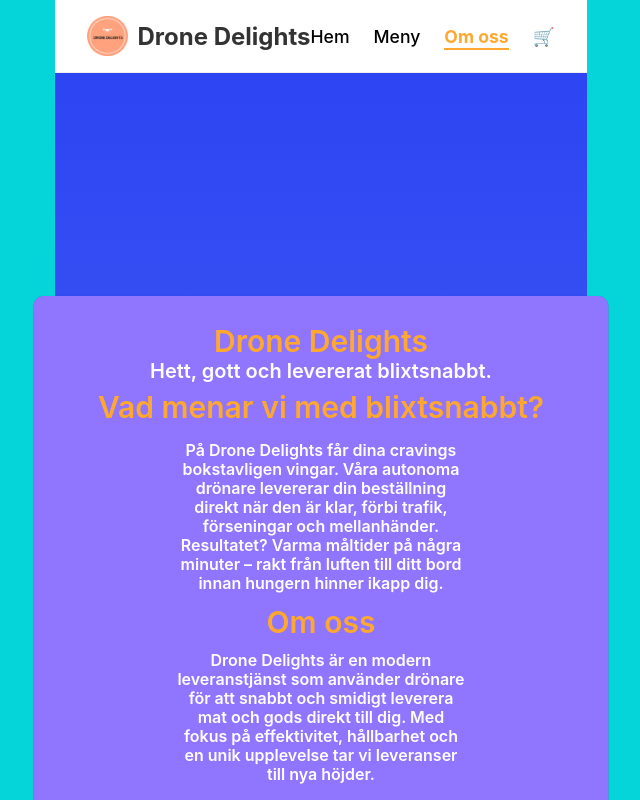
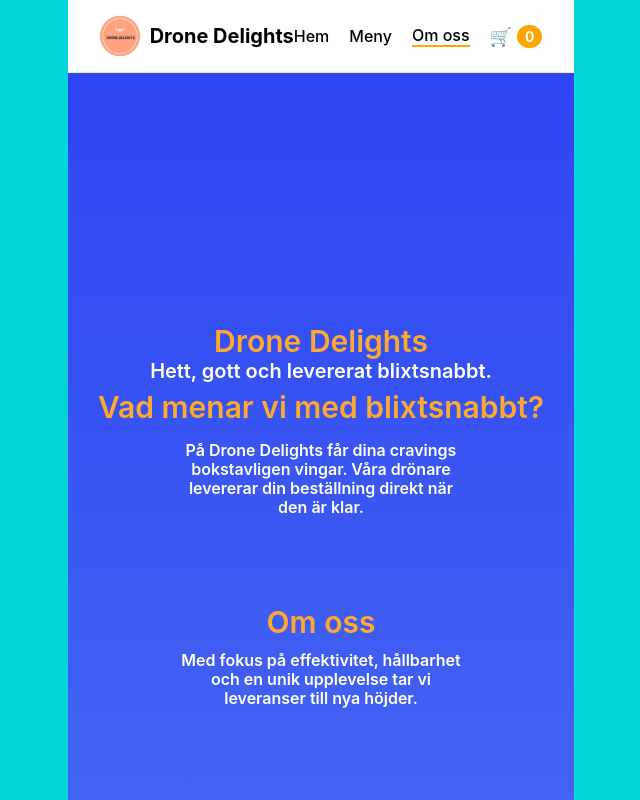
Before and after one commit to aleksanderlukic/slutuppgift, a React (Create React App) app: page /om-oss in a window 1280 px wide. Shown: the top 800 px of the page, without its empty margins (319-959 px from the left). Built offline with nearby package versions, Linux system fonts and the light colour scheme.

Commit message:
Ändringar

```diff
--- a/src/App.js
+++ b/src/App.js
@@ -1,14 +1,12 @@
 // src/App.js
 import React from "react";
 import { BrowserRouter as Router, Routes, Route } from "react-router-dom";
-
 import HomePage from "./pages/HomePage/Home";
 import OmOssPage from "./pages/OmossPage/OmOssPage";
 import MenuPage from "./pages/MenuPage/Menu";
 import CartPage from "./pages/CartPage/Cart";
 import CheckoutPage from "./pages/CheckoutPage/Checkout";
 import ThankYouPage from "./pages/ThankYouPage/ThankYouPage";
-
 import Navbar from "./Components/Navbar";
 import { CartProvider } from "./context/CardContext";
 
--- a/src/Components/Navbar.css
+++ b/src/Components/Navbar.css
@@ -1,4 +1,4 @@
-/* Navbar container */
+/* src/Components/Navbar.css */
 .navbar {
   display: flex;
   justify-content: space-between;
@@ -6,94 +6,59 @@
   padding: 1rem 2rem;
   background: white;
   border-bottom: 1px solid #eee;
-
   position: sticky;
   top: 0;
   z-index: 1000;
-  transition: box-shadow 0.3s ease;
-
-  width: 100%;
-  max-width: 1728px; /* 👈 samma bredd som dina sidor */
-  margin: 0 auto; /* centrerar */
 }
 
-.navbar.scrolled {
-  box-shadow: 0 2px 8px rgba(0, 0, 0, 0.15);
-}
-
-/* Vänster: logga + brand */
 .logo-link {
   display: flex;
   align-items: center;
-  gap: 10px;
   text-decoration: none;
-  cursor: pointer;
 }
 
 .logo {
   height: 40px;
+  margin-right: 10px;
 }
 
 .brand-name {
-  font-size: 1.5rem;
-  font-weight: 700;
-  color: #333;
+  font-size: 20px;
+  font-weight: bold;
+  color: black;
 }
 
-.logo-link:hover .brand-name {
-  color: #ffa82f;
-}
-
-/* Höger: länkar + kundvagn */
 .nav-right {
   display: flex;
   align-items: center;
-  gap: 1.5rem;
+  gap: 20px;
 }
 
-.nav-right a {
+.nav-link {
   text-decoration: none;
   color: black;
   font-weight: 500;
-  font-size: 1.1rem;
-  position: relative;
-  transition: color 0.2s ease;
-}
-
-.nav-right a:hover {
-  color: #ffa82f;
-}
-
-.nav-right a.active {
-  color: #ffa82f;
-  font-weight: 700;
-}
-
-.nav-right a.active::after {
-  content: "";
-  position: absolute;
-  left: 0;
-  bottom: -3px;
-  width: 100%;
-  height: 2px;
-  background: #ffa82f;
-}
-
-/* Badge för kundvagn */
-.cart-link {
-  font-size: 1.3rem;
-  font-weight: bold;
   position: relative;
 }
 
-.cart-badge {
-  position: absolute;
-  top: -5px;
-  right: -12px;
-  background: #ffa82f;
+.nav-link.active {
+  border-bottom: 2px solid orange;
+}
+
+.cart-link {
+  display: flex;
+  align-items: center;
+  gap: 5px;
+  font-size: 18px;
+  font-weight: bold;
+  color: black;
+  text-decoration: none;
+}
+
+.cart-count {
+  background: orange;
   color: white;
-  font-size: 0.8rem;
-  font-weight: bold;
-  padding: 2px 6px;
   border-radius: 50%;
+  padding: 3px 8px;
+  font-size: 14px;
 }
--- a/src/Components/Navbar.jsx
+++ b/src/Components/Navbar.jsx
@@ -1,41 +1,35 @@
 // src/Components/Navbar.jsx
-import React, { useState, useEffect } from "react";
-import { NavLink, Link } from "react-router-dom";
+import React from "react";
+import { Link, NavLink } from "react-router-dom";
+import { useCart } from "../context/CardContext";
 import "./Navbar.css";
-import Logo from "../assets/logo.png"; // 👈 rätt sökväg
+import logo from "../assets/logo.png";
 
-const Navbar = ({ cartItems = [] }) => {
-  const [scrolled, setScrolled] = useState(false);
-
-  useEffect(() => {
-    const handleScroll = () => {
-      setScrolled(window.scrollY > 0);
-    };
-    window.addEventListener("scroll", handleScroll);
-    return () => window.removeEventListener("scroll", handleScroll);
-  }, []);
-
-  const cartCount = cartItems.length;
+const Navbar = () => {
+  const { cart } = useCart();
+  const totalItems = cart.reduce((sum, item) => sum + item.quantity, 0);
 
   return (
-    <nav className={`navbar ${scrolled ? "scrolled" : ""}`}>
-      {/* ✅ Vänster: logga + namn */}
-      <Link to="/" className="logo-link">
-        <img src={Logo} alt="Drone Delights Logo" className="logo" />
-        <span className="brand-name">Drone Delights</span>
-      </Link>
-
-      {/* ✅ Höger: länkar + kundvagn */}
+    <nav className="navbar">
+      <div className="nav-left">
+        <Link to="/" className="logo-link">
+          <img src={logo} alt="Logo" className="logo" />
+          <span className="brand-name">Drone Delights</span>
+        </Link>
+      </div>
       <div className="nav-right">
-        <NavLink to="/" end>
+        <NavLink to="/" className="nav-link">
           Hem
         </NavLink>
-        <NavLink to="/menu">Meny</NavLink>
-        <NavLink to="/om-oss">Om oss</NavLink>
-        <NavLink to="/cart" className="cart-link">
-          🛒
-          {cartCount > 0 && <span className="cart-badge">{cartCount}</span>}
+        <NavLink to="/menu" className="nav-link">
+          Meny
         </NavLink>
+        <NavLink to="/om-oss" className="nav-link">
+          Om oss
+        </NavLink>
+        <Link to="/cart" className="cart-link">
+          🛒 <span className="cart-count">{totalItems}</span>
+        </Link>
       </div>
     </nav>
   );
--- a/src/pages/HomePage/Home.jsx
+++ b/src/pages/HomePage/Home.jsx
@@ -1,3 +1,4 @@
+// src/pages/HomePage/Home.jsx
 import React from "react";
 import { Link } from "react-router-dom";
 import Card from "../../Components/Card";
@@ -6,11 +7,9 @@
 export default function Home() {
   return (
     <div className="home-page">
-
       <h1 className="hero-title">Drone Delights</h1>
       <p className="hero-subtitle">Hett, gott och levererat blixtsnabbt.</p>
 
-      {/* Navigationsknappar */}
       <div className="home-buttons">
         <Link to="/menu">
           <button className="menu-btn">Visa Meny</button>
@@ -26,26 +25,24 @@
         <Card
           imgSrc="/images/chicken-wings.png"
           title="Chicken Wings"
-          description="Krispiga och smakrika kycklingvingar, perfekt kryddade och tillagade för att smälta i munnen."
+          description="Krispiga kycklingvingar, perfekt kryddade."
         />
         <Card
           imgSrc="/images/coffee.png"
           title="Freshed Coffee"
-          description="Doften av nybryggt kaffe med fyllig smak, en klassiker som förgyller varje måltid."
+          description="Doften av nybryggt kaffe med fyllig smak."
         />
         <Card
           imgSrc="/images/burger.png"
           title="Classic Burger"
-          description="En saftig burgare med noggrant utvalda råvaror, fräscha tillbehör och nygrillat bröd."
+          description="En saftig burgare med fräscha tillbehör."
         />
         <Card
           imgSrc="/images/asian-crisps.png"
           title="Asian Rice Crisp"
-          description="Lätta och frasiga rischips med en touch av Asien, ett krispigt tillbehör som alltid uppskattas."
+          description="Frasiga rischips med en touch av Asien."
         />
       </div>
-
-
     </div>
   );
 }
--- a/src/pages/OmossPage/OmOssPage.jsx
+++ b/src/pages/OmossPage/OmOssPage.jsx
@@ -1,40 +1,28 @@
+// src/pages/OmossPage/OmOss.jsx
 import React from "react";
 import "./OmOss.css";
 
 export default function OmOss() {
   return (
     <div className="om-oss-page">
-
-
-      {/* Bakgrundsbox */}
-      <div className="background-box"></div>
-
-      {/* Rubriker och texter */}
       <h1 className="headline">Vad menar vi med blixtsnabbt?</h1>
       <h2 className="sub-headline">Hett, gott och levererat blixtsnabbt.</h2>
 
       <h2 className="drone-delights">Drone Delights</h2>
       <p className="text-1">
-        På Drone Delights får dina cravings bokstavligen vingar. Våra autonoma
-        drönare levererar din beställning direkt när den är klar, förbi trafik,
-        förseningar och mellanhänder. Resultatet? Varma måltider på några
-        minuter – rakt från luften till ditt bord innan hungern hinner ikapp
-        dig.
+        På Drone Delights får dina cravings bokstavligen vingar. Våra drönare
+        levererar din beställning direkt när den är klar.
       </p>
 
       <p className="text-2">
-        Drone Delights är en modern leveranstjänst som använder drönare för att
-        snabbt och smidigt leverera mat och gods direkt till dig. Med fokus på
-        effektivitet, hållbarhet och en unik upplevelse tar vi leveranser till
-        nya höjder.
+        Med fokus på effektivitet, hållbarhet och en unik upplevelse tar vi
+        leveranser till nya höjder.
       </p>
 
       <h2 className="delivery-system">Vårt leveranssystem</h2>
       <p className="text-3">
-        Vi använder en högteknologisk drönarflotta som följer leveranser i
-        realtid, planerar smarta rutter och levererar på rekordtid. Snabbt,
-        miljövänligt och alltid med fokus på att ge våra kunder en upplevelse
-        utöver det vanliga.
+        Vi använder en högteknologisk drönarflotta som planerar smarta rutter
+        och levererar på rekordtid.
       </p>
 
       <h2 className="omos-highlight">Om oss</h2>
--- a/src/pages/ThankYouPage/ThankYouPage.jsx
+++ b/src/pages/ThankYouPage/ThankYouPage.jsx
@@ -3,28 +3,13 @@
 import { useNavigate } from "react-router-dom";
 import "./Thankyou.css";
 
-const ThankYouPage = ({ cartItems }) => {
+const ThankYouPage = () => {
   const navigate = useNavigate();
-  const totalPrice = cartItems.reduce(
-    (sum, item) => sum + item.price * item.quantity,
-    0
-  );
 
   return (
     <div className="thankyou-container">
       <h1>Tack för ditt köp!</h1>
-      <h2>Orderdetaljer</h2>
-      <ul>
-        {cartItems.map((item) => (
-          <li key={item.id}>
-            {item.name} x {item.quantity} = {item.price * item.quantity} kr
-          </li>
-        ))}
-      </ul>
-      <p>
-        <strong>Totalt: {totalPrice} kr</strong>
-      </p>
-
+      <h2>Din beställning är på väg 🚀</h2>
       <button onClick={() => navigate("/")}>Gå tillbaka till startsidan</button>
     </div>
   );
```
